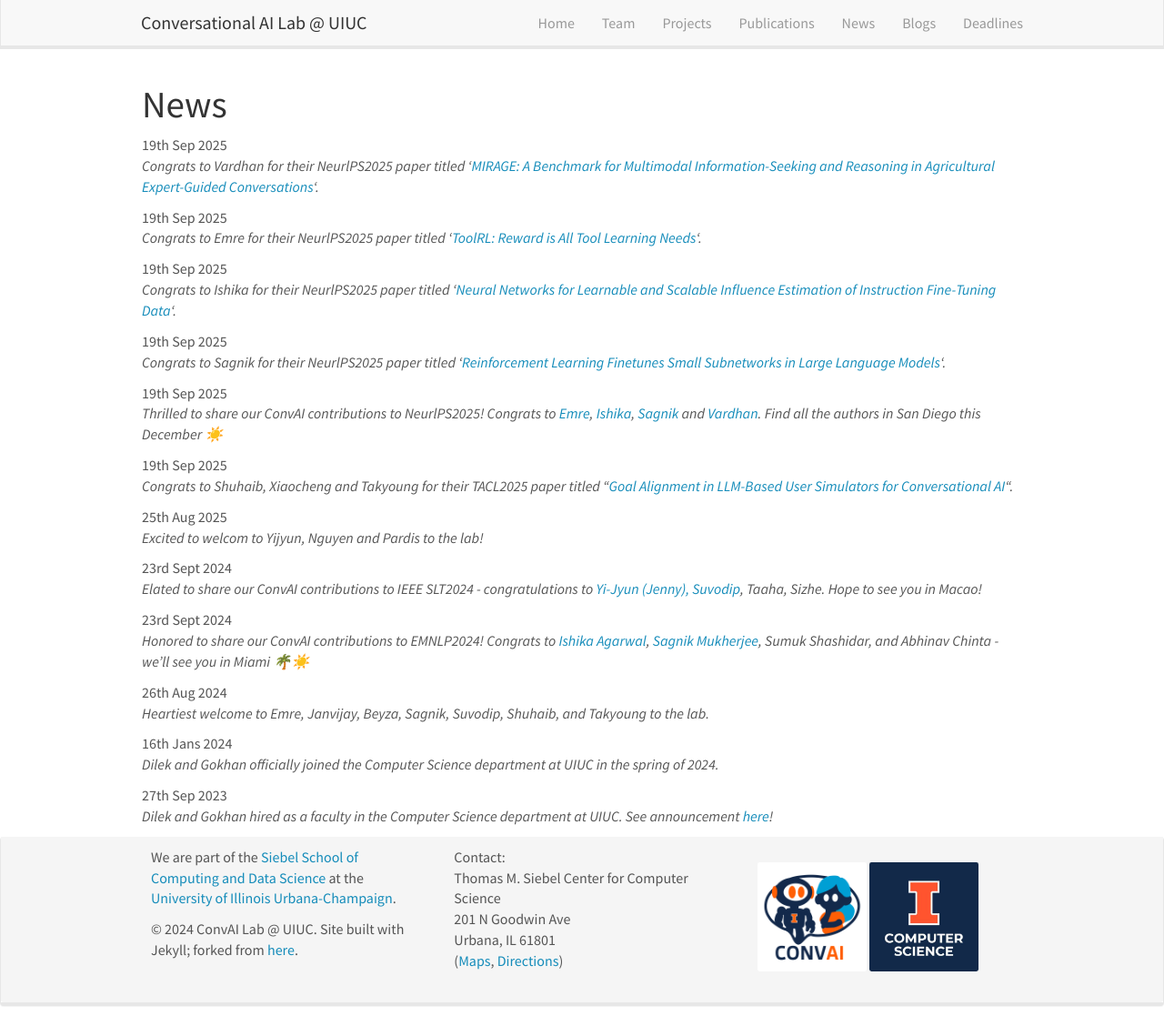
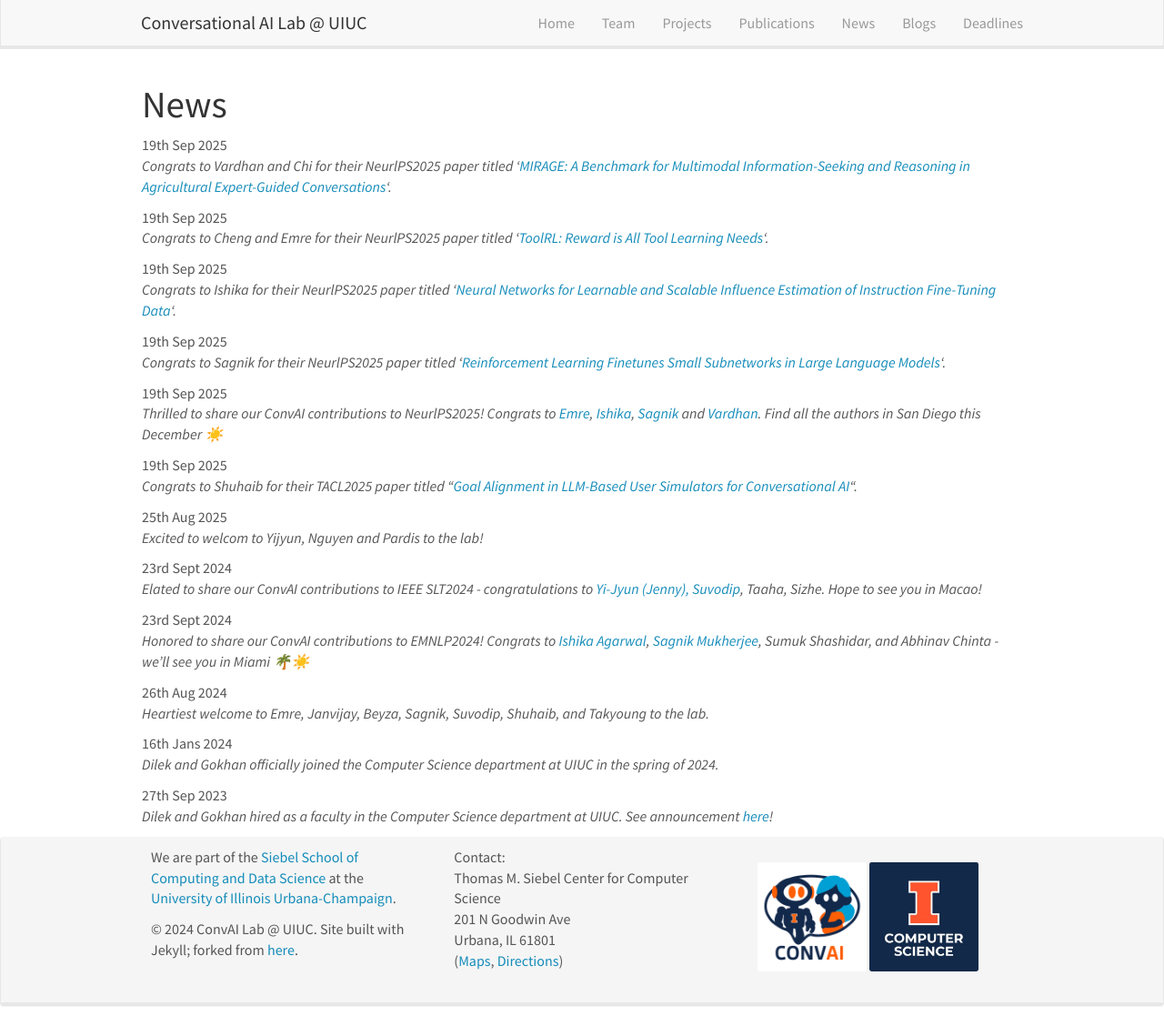
Before and after one commit to uiuc-conversational-ai-lab/uiuc-conversational-ai-lab.github.io, a Jekyll site: the page built from _pages/news.md, in a window 1280 px wide and 1128 px high. Shown: the whole window at 91% size. Built offline with Jekyll 4.4.1, drawn with Linux system fonts in a browser that asks for light colours; nearby versions of some CDN libraries.

```diff
--- a/_data/news.yml
+++ b/_data/news.yml
@@ -1,8 +1,8 @@
 - date: 19th Sep 2025
-  headline: "Congrats to Vardhan for their NeurlPS2025 paper titled '[MIRAGE: A Benchmark for Multimodal Information-Seeking and Reasoning in Agricultural Expert-Guided Conversations](https://arxiv.org/abs/2506.20100)'."
+  headline: "Congrats to Vardhan and Chi for their NeurlPS2025 paper titled '[MIRAGE: A Benchmark for Multimodal Information-Seeking and Reasoning in Agricultural Expert-Guided Conversations](https://arxiv.org/abs/2506.20100)'."
 
 - date: 19th Sep 2025
-  headline: "Congrats to Emre for their NeurlPS2025 paper titled '[ToolRL: Reward is All Tool Learning Needs](https://arxiv.org/abs/2504.13958)'."
+  headline: "Congrats to Cheng and Emre for their NeurlPS2025 paper titled '[ToolRL: Reward is All Tool Learning Needs](https://arxiv.org/abs/2504.13958)'."
 
 - date: 19th Sep 2025
   headline: "Congrats to Ishika for their NeurlPS2025 paper titled '[Neural Networks for Learnable and Scalable Influence Estimation of Instruction Fine-Tuning Data](https://arxiv.org/abs/2502.09969)'."
@@ -14,7 +14,7 @@
   headline: Thrilled to share our ConvAI contributions to NeurlPS2025! Congrats to [Emre](https://arxiv.org/abs/2504.13958), [Ishika](https://arxiv.org/abs/2502.09969), [Sagnik](https://arxiv.org/abs/2505.11711) and [Vardhan](https://arxiv.org/abs/2506.20100). Find all the authors in San Diego this December ☀️
 
 - date: 19th Sep 2025
-  headline: Congrats to Shuhaib, Xiaocheng and Takyoung for their TACL2025 paper titled "[Goal Alignment in LLM-Based User Simulators for Conversational AI](https://arxiv.org/abs/2507.20152)".
+  headline: Congrats to Shuhaib for their TACL2025 paper titled "[Goal Alignment in LLM-Based User Simulators for Conversational AI](https://arxiv.org/abs/2507.20152)".
 
 - date: 25th Aug 2025
   headline: Excited to welcom to Yijyun, Nguyen and Pardis to the lab!
```
